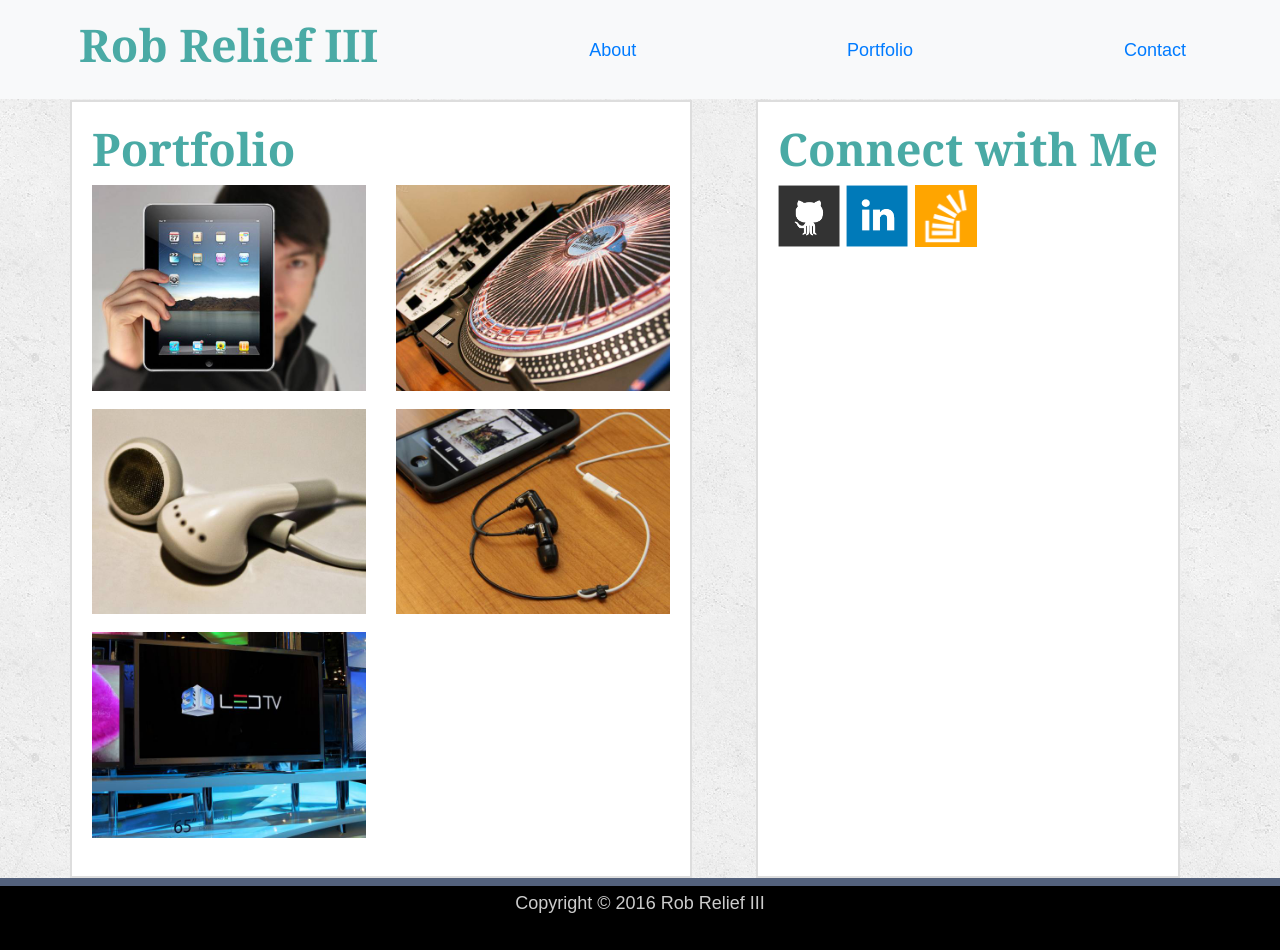
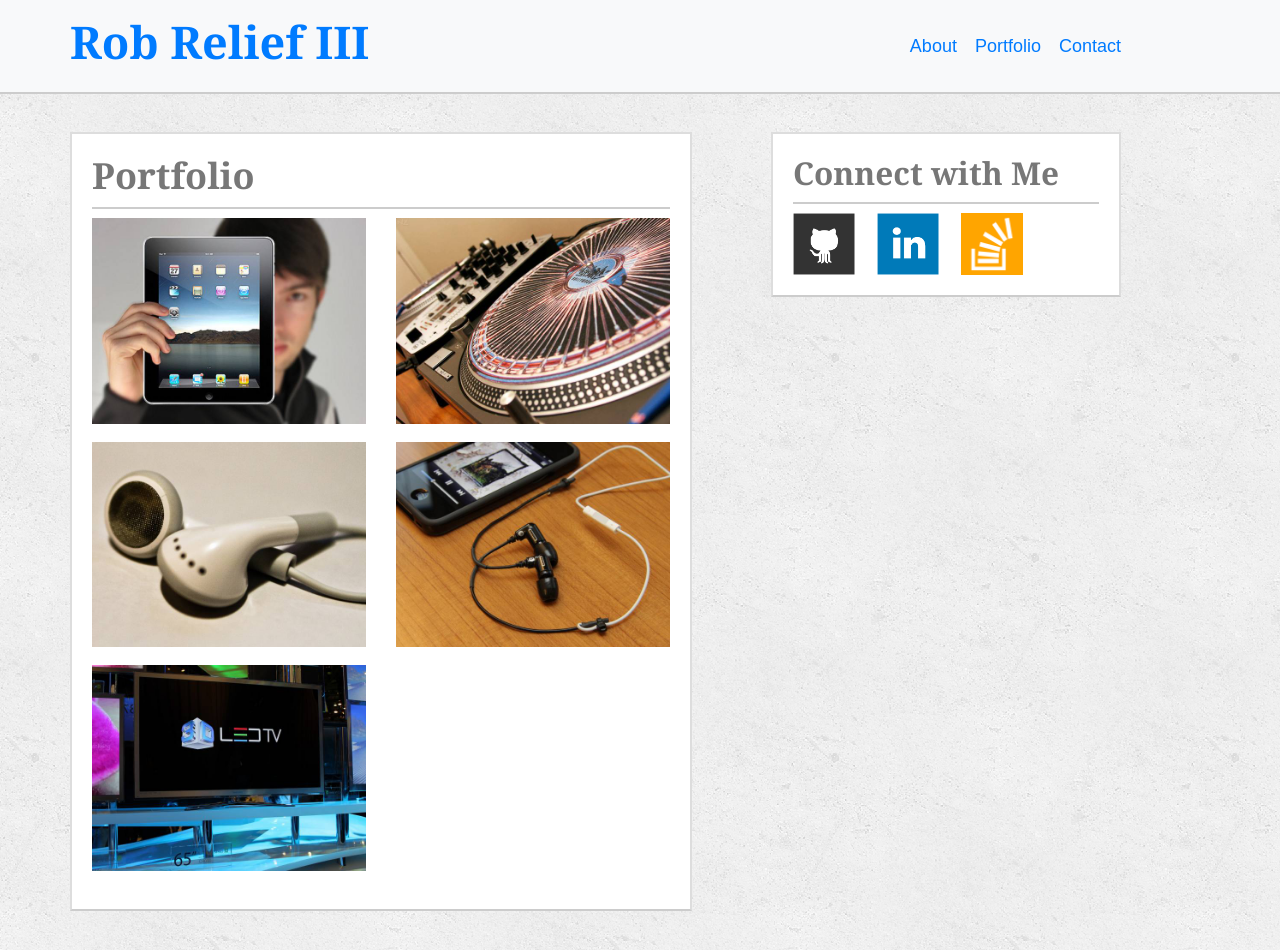
Before and after one commit to rrelief/Bootstrap-Portfolio, a plain HTML site: page portfolio.html in a window 1280 px wide. Shown: the top 950 px of the page. Drawn offline with nearby package versions, Linux system fonts and the light colour scheme; files whose address does not match are found by name.

Commit message:
doing better big guy

```diff
--- a/portfolio.html
+++ b/portfolio.html
@@ -11,23 +11,24 @@
 
 <body>
 	<!-- creates a grey horizontal navbar that becomes vertical on small screens -->
-	<nav class="navbar navbar-expand-sm bg-light">
+	<nav class="navbar navbar-expand-md bg-light">
 
 		<!-- links for navbar -->
 		<ul class="container navbar-nav">
-			<li class= "Logo" class="col-md-8 nav-item">
-				<a class="nav-link" href="portfolio.html"><H1>Rob Relief III</H1></a>
+			<li class= "Logo" class="nav-item">
+				<a class="navbar-brand" href="portfolio.html"><H1>Rob Relief III</H1></a>
 			</li>
 
-			<li class="navs" class="col-md-1.3 nav-item">
+		<ul class="nav navbar-nav navbar-right">
+			<li class="navs" class="nav-item">
 				<a class="nav-link" href="index.html">About</a>
 			</li>
 
-			<li class="navs" class="col-md-1.3 nav-item">
+			<li class="navs" class="nav-item">
 				<a class="nav-link" href="portfolio.html">Portfolio</a>
 			</li>
 
-			<li class="navs" class="col-md-1.3 nav-item">
+			<li class="navs" class="nav-item">
 				<a class="nav-link" href="contact.html">Contact</a>
 			</li>
 		</ul>
@@ -35,8 +36,8 @@
 
 	<!-- Row of Space -->
 	<div class="row">
-		<div class="col-md-12">
-
+		<div class="empty" class="col-md-12">
+			<p> </p>
 		</div>
 	</div>
 
@@ -45,7 +46,7 @@
 		<div class="row">
 			<!-- build for Projects within Portfolio Container -->
 			<div class= "Portfolio" class="col-md-7">
-				<h1>Portfolio</h1>
+				<h2>Portfolio</h2>
 
 					<div class="row">
 						<div id="work" class="col-md-6">
@@ -81,21 +82,33 @@
 			</div>
 
 			<!-- build for Connect With Me Container -->
-			<div class="Connect" class="col-md-4">
-				<h1>Connect with Me</h1>
-
+			<div class="col-md-4">
+				<div class= "Connect" class="panel panel-default">
+					<div class="panel-heading">
+						<h3 class="panel-title"> Connect with Me</h3>
+					</div>
+					<div class="panel-body">
 					<div class="row">
-						<div class="col-md-2">
+						<div class="col-md-3">
 							<img src="C:\Users\rob\Documents\My_CodingBootCamp\Bootstrap-Portfolio\Assets\images\github-128.png" alt="Git Hub Cat" width="62" height="62">
 						</div>
-						<div class="col-md-2">
+						<div class="col-md-3">
 							<img src="C:\Users\rob\Documents\My_CodingBootCamp\Bootstrap-Portfolio\Assets\images\linkedin-128.png" alt="Git Hub Cat" width="62" height="62">
 						</div>
-						<div class="col-md-2">
+						<div class="col-md-3">
 							<img src="C:\Users\rob\Documents\My_CodingBootCamp\Bootstrap-Portfolio\Assets\images\stackoverflow-128.png" alt="Git Hub Cat" width="62" height="62">
 						</div>
 					</div>
+					</div>
+				</div>
 			</div>
+		</div>
+	</div>
+
+	<!-- Row of Space -->
+	<div class="empty" class="row">
+		<div class="col-md-12">
+			<p> </p>
 		</div>
 	</div>
 
--- a/style.css
+++ b/style.css
@@ -6,25 +6,30 @@
 
 }
 
-nav{
-	background-color: black;
+.navbar-right{
+	padding-right: 65px;
 }
 
-.logo{
-	border: white;
+
+nav{
+	border-bottom: 2px solid #ccc;
 }
+
 .Portfolio{
 	border: 2px solid #ddd;
 	padding: 20px;
 	background-color: #fff;
 	padding-top: -20px;
-
+	border-bottom: 2px solid #ccc;
 }
 
 .Connect{
 	border: 2px solid #ddd;
-	padding: 20px;
+	padding:20px;
+	padding-bottom: 20px;
+	padding-top: 20px;
 	background-color: #fff;
+	border-bottom: 2px solid #ccc;
 }
 
 .Gap{
@@ -51,5 +56,18 @@ body{
 h1,h2,h3 {
   font-family: Georgia, Times, "Times New Roman", serif;
   font-weight: 700;
-  color: #4aaaa5;
+  color: #4;
 }
+
+h2,h3{
+	border-bottom: 2px solid #ccc;
+	padding-bottom: 10px;
+}
+
+.empty{
+	margin-bottom: 20px;
+}
+
+.content{
+	margin-bottom: 10px;
+}
```
Also changed, not shown: contact.html (+59 -0 lines), index.html (+43 -18 lines).
